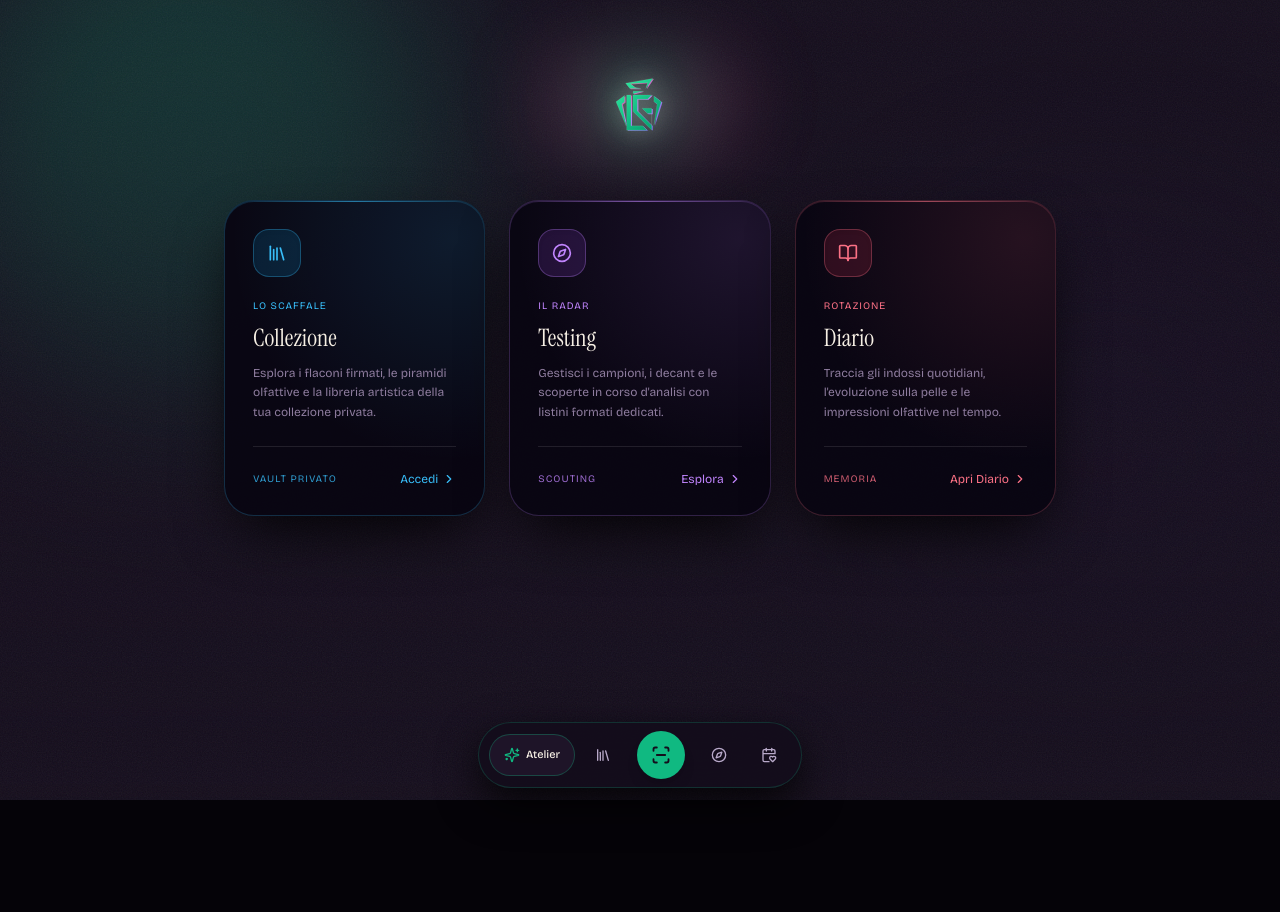
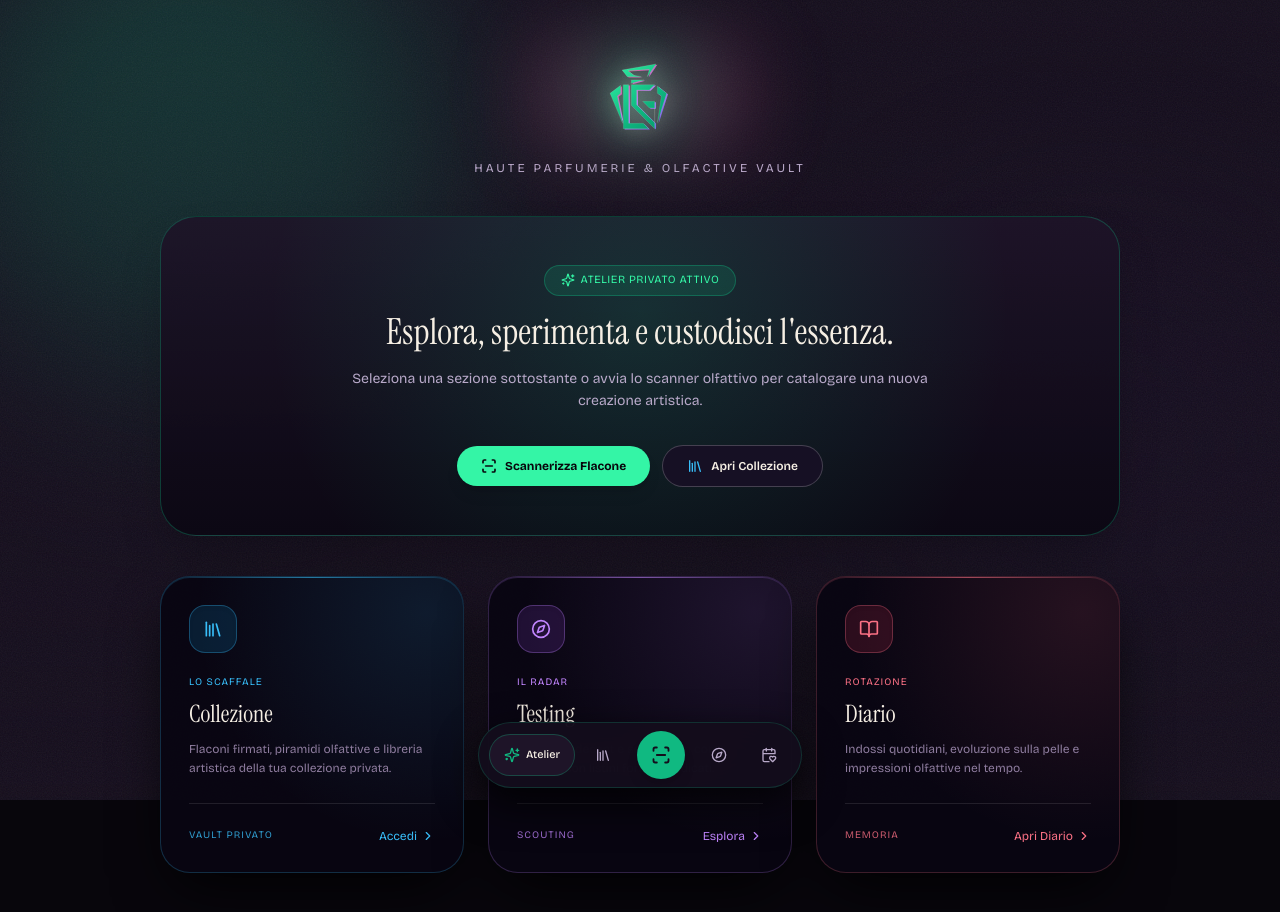
Before and after one commit to guj80/boutique_olfattiva, a Next.js app: page / in a window 1280 px wide. Shown: the top 912 px of the page. Before the commit the page ends 800 px from the top, so only its background shows below. Built offline with nearby package versions, Linux system fonts and the light colour scheme.

Commit message:
Refactor HomePage layout and update aura theme

```diff
--- a/app/page.jsx
+++ b/app/page.jsx
@@ -2,7 +2,7 @@
 
 import React, { useEffect } from 'react';
 import Link from 'next/link';
-import { Library, Compass, BookOpen, ChevronRight, Sparkles } from 'lucide-react';
+import { Library, Compass, BookOpen, ChevronRight, Sparkles, ScanLine } from 'lucide-react';
 import { Logo } from '@/components/Logo';
 import { GlassCard } from '@/components/GlassCard';
 import { useAura, SECTION_THEMES } from '@/components/AuraProvider';
@@ -11,20 +11,60 @@ export default function HomePage() {
   const { setCustomAura } = useAura();
 
   useEffect(() => {
-    setCustomAura(SECTION_THEMES.home);
+    setCustomAura(SECTION_THEMES.atelier);
   }, [setCustomAura]);
 
   return (
-    <main className="mx-auto w-full max-w-4xl px-4 sm:px-8 py-12 pb-36 space-y-12">
-      {/* HEADER CON IL LOGO ORIGINALE SMERALDO / MAGENTA E ZERO TESTI RIDONDANTI */}
-      <header className="flex flex-col items-center text-center space-y-4 pt-4">
-        <div className="h-20 w-56 flex items-center justify-center p-2">
-          <Logo variant="default" className="h-full w-full object-contain" />
+    <main className="mx-auto w-full max-w-5xl px-4 sm:px-8 py-10 pb-36 space-y-10">
+      {/* HEADER ATELIER */}
+      <header className="flex flex-col items-center text-center space-y-4 pt-2">
+        <div className="h-24 w-64 flex items-center justify-center p-2">
+          <Logo variant="original" className="h-full w-full object-contain" />
         </div>
+        <p className="font-mono text-xs uppercase tracking-[0.25em] text-[#B8A9C9]">
+          Haute Parfumerie & Olfactive Vault
+        </p>
       </header>
 
-      {/* I TRE BOX DELLA HOME: IMMERSIVI, RAFFINATI E CON IDENTITÀ DISTINTA */}
-      <section className="grid grid-cols-1 md:grid-cols-3 gap-6 pt-2">
+      {/* HERO BANNER INTERATTIVO */}
+      <section className="relative overflow-hidden rounded-[36px] border border-[#10B981]/30 bg-gradient-to-b from-[#1E1428]/90 to-[#0C0814] p-8 sm:p-12 text-center shadow-2xl">
+        <div className="absolute inset-0 bg-[radial-gradient(circle_at_50%_30%,rgba(16,185,129,0.18)_0%,transparent_70%)] pointer-events-none" />
+
+        <div className="relative z-10 max-w-xl mx-auto space-y-4">
+          <span className="inline-flex items-center gap-1.5 rounded-full bg-[#10B981]/15 border border-[#10B981]/35 px-4 py-1.5 font-mono text-[11px] uppercase tracking-wider text-[#34F5A6]">
+            <Sparkles className="h-3.5 w-3.5" />
+            Atelier Privato Attivo
+          </span>
+          <h2 className="font-serif text-3xl sm:text-4xl text-[#F6EFE4] leading-tight">
+            Esplora, sperimenta e custodisci l'essenza.
+          </h2>
+          <p className="text-sm text-[#B8A9C9] leading-relaxed">
+            Seleziona una sezione sottostante o avvia lo scanner olfattivo per catalogare una nuova creazione artistica.
+          </p>
+
+          <div className="pt-4 flex flex-wrap items-center justify-center gap-3">
+            <Link
+              href="/scanner"
+              onClick={() => setCustomAura(SECTION_THEMES.scanner)}
+              className="flex items-center gap-2 rounded-full bg-[#34F5A6] px-6 py-3 font-mono text-xs font-bold text-[#08060C] transition hover:scale-105 shadow-lg"
+            >
+              <ScanLine className="h-4 w-4 stroke-[2.5]" />
+              <span>Scannerizza Flacone</span>
+            </Link>
+            <Link
+              href="/collezione"
+              onClick={() => setCustomAura(SECTION_THEMES.collezione)}
+              className="flex items-center gap-2 rounded-full border border-white/20 bg-[#161024] px-6 py-3 font-mono text-xs font-semibold text-[#F6EFE4] transition hover:border-white/40"
+            >
+              <Library className="h-4 w-4 text-sky-400" />
+              <span>Apri Collezione</span>
+            </Link>
+          </div>
+        </div>
+      </section>
+
+      {/* TRE ACCESSI PRINCIPALI */}
+      <section className="grid grid-cols-1 md:grid-cols-3 gap-6">
         {/* COLLEZIONE */}
         <Link href="/collezione" className="group block">
           <GlassCard accentColor="#38BDF8" className="h-full flex flex-col justify-between p-6 sm:p-7 transition duration-500 group-hover:-translate-y-1.5 shadow-2xl">
@@ -36,9 +76,9 @@ export default function HomePage() {
                 <span className="font-mono text-[10px] uppercase tracking-widest text-sky-400">
                   Lo Scaffale
                 </span>
-                <h2 className="font-serif text-2xl text-[#F6EFE4]">Collezione</h2>
+                <h3 className="font-serif text-2xl text-[#F6EFE4]">Collezione</h3>
                 <p className="text-xs text-[#8E7C9E] leading-relaxed pt-1">
-                  Esplora i flaconi firmati, le piramidi olfattive e la libreria artistica della tua collezione privata.
+                  Flaconi firmati, piramidi olfattive e libreria artistica della tua collezione privata.
                 </p>
               </div>
             </div>
@@ -64,9 +104,9 @@ export default function HomePage() {
                 <span className="font-mono text-[10px] uppercase tracking-widest text-purple-400">
                   Il Radar
                 </span>
-                <h2 className="font-serif text-2xl text-[#F6EFE4]">Testing</h2>
+                <h3 className="font-serif text-2xl text-[#F6EFE4]">Testing</h3>
                 <p className="text-xs text-[#8E7C9E] leading-relaxed pt-1">
-                  Gestisci i campioni, i decant e le scoperte in corso d'analisi con listini formati dedicati.
+                  Campioni, decant e scoperte in corso d'analisi con listini formati dedicati.
                 </p>
               </div>
             </div>
@@ -92,9 +132,9 @@ export default function HomePage() {
                 <span className="font-mono text-[10px] uppercase tracking-widest text-rose-400">
                   Rotazione
                 </span>
-                <h2 className="font-serif text-2xl text-[#F6EFE4]">Diario</h2>
+                <h3 className="font-serif text-2xl text-[#F6EFE4]">Diario</h3>
                 <p className="text-xs text-[#8E7C9E] leading-relaxed pt-1">
-                  Traccia gli indossi quotidiani, l'evoluzione sulla pelle e le impressioni olfattive nel tempo.
+                  Indossi quotidiani, evoluzione sulla pelle e impressioni olfattive nel tempo.
                 </p>
               </div>
             </div>
```
